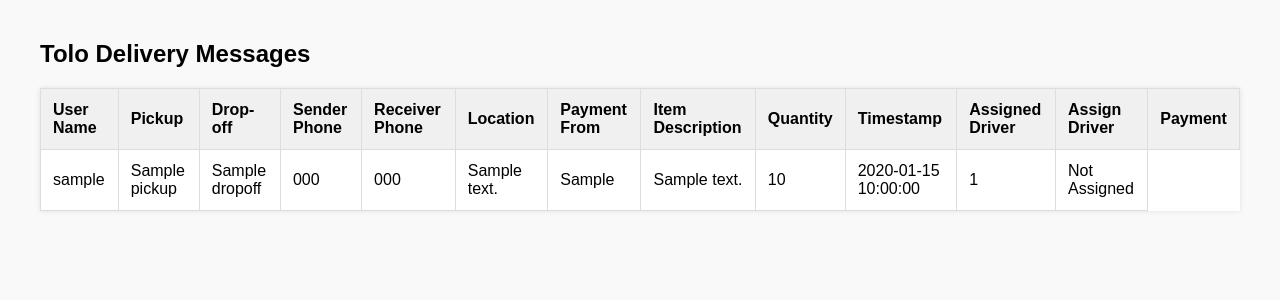
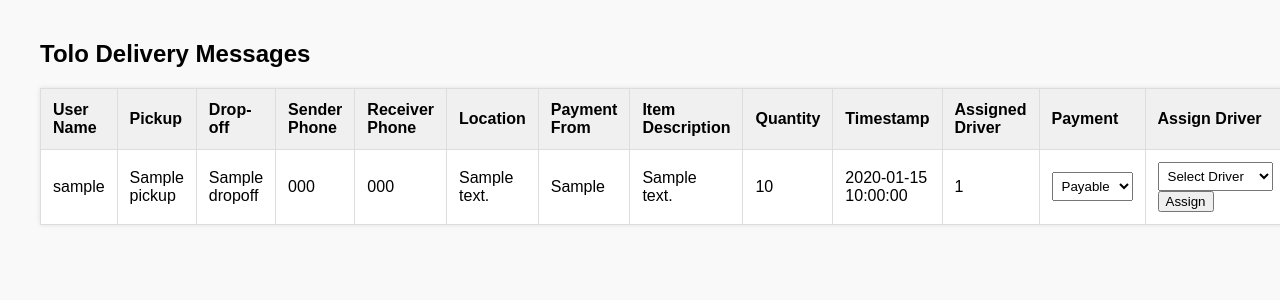
Before and after one commit to tinsae34/backend, a Flask app: page / in a window 1280 px wide. Shown: the top 300 px of the page. Run offline with Flask 3, Linux system fonts and the light colour scheme; a database or web service that is not in the repository returns one stand-in record (values such as "Sample title").

Commit message:
Update index.html

```diff
--- a/templates/index.html
+++ b/templates/index.html
@@ -62,9 +62,9 @@
                 <th>Item Description</th>
                 <th>Quantity</th>
                 <th>Timestamp</th>
-                <th>Assigned Driver</th> <!-- NEW -->
+                <th>Assigned Driver</th>
+                <th>Payment</th>
                 <th>Assign Driver</th>
-                <th>Payment</th>
             </tr>
         </thead>
         <tbody>
@@ -83,8 +83,25 @@
                 <td>{{ d.assigned_driver_id if d.assigned_driver_id else 'Not Assigned' }}</td>
 
                 <td>
-                    {{ driver_map[d.assigned_driver_id] if d.assigned_driver_id in driver_map else 'Not Assigned' }}
+                    <select name="payment_status" required>
+                        <option value="payable">Payable</option>
+                        <option value="free">Free</option>
+                    </select>
+
                 </td>
+                <td>
+                    <form action="{{ url_for('assign_driver') }}" method="post">
+                        <input type="hidden" name="delivery_id" value="{{ d['_id'] }}">
+                        <select name="driver_id" required>
+                            <option value="" disabled selected>Select Driver</option>
+                            {% for driver in drivers %}
+                            <option value="{{ driver.name }}">{{ driver.name }}</option>
+                            {% endfor %}
+                        </select>
+                        <button type="submit">Assign</button>
+                    </form>
+                </td>
+
 
             </tr>
             {% endfor %}
```
